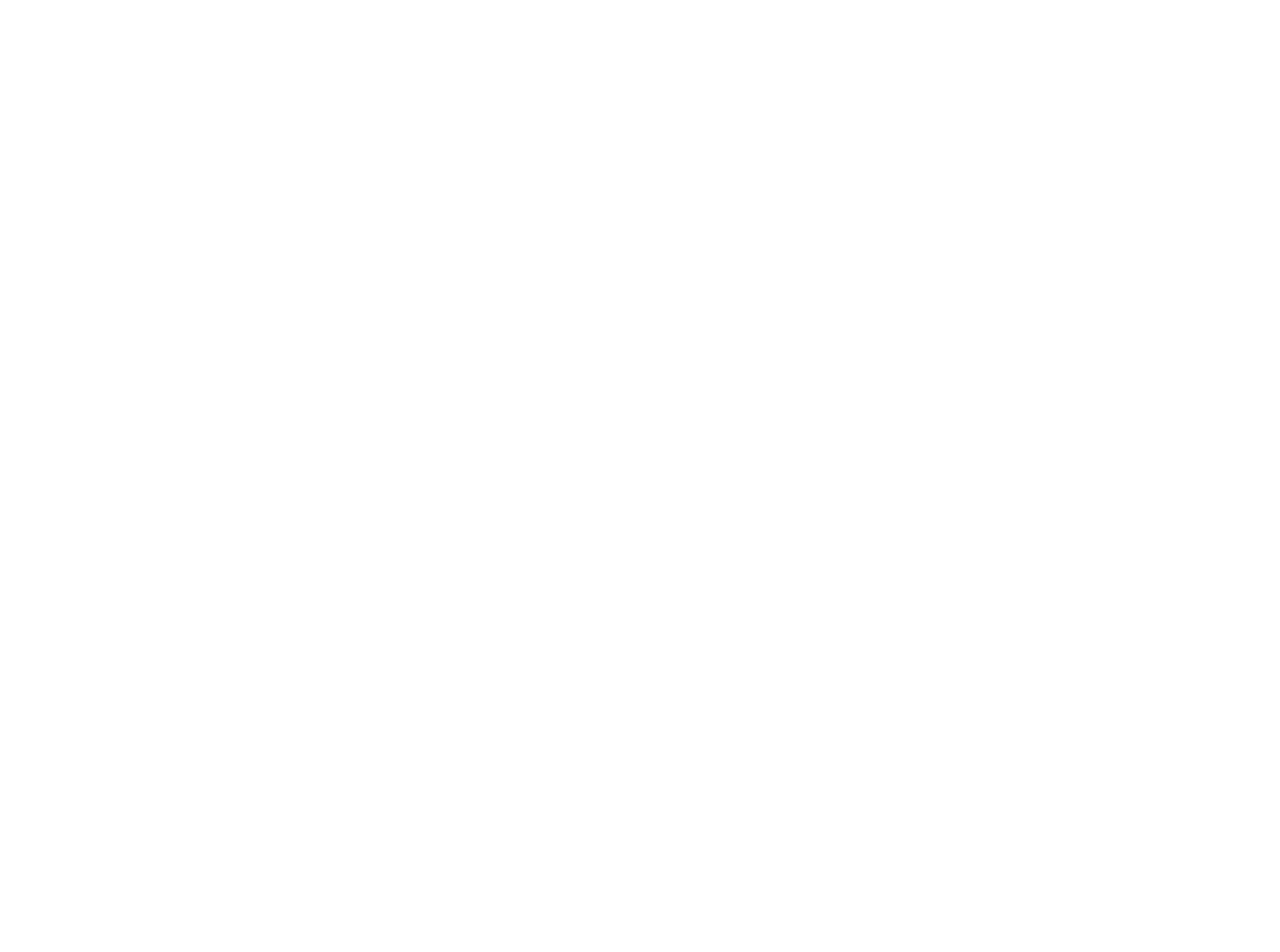
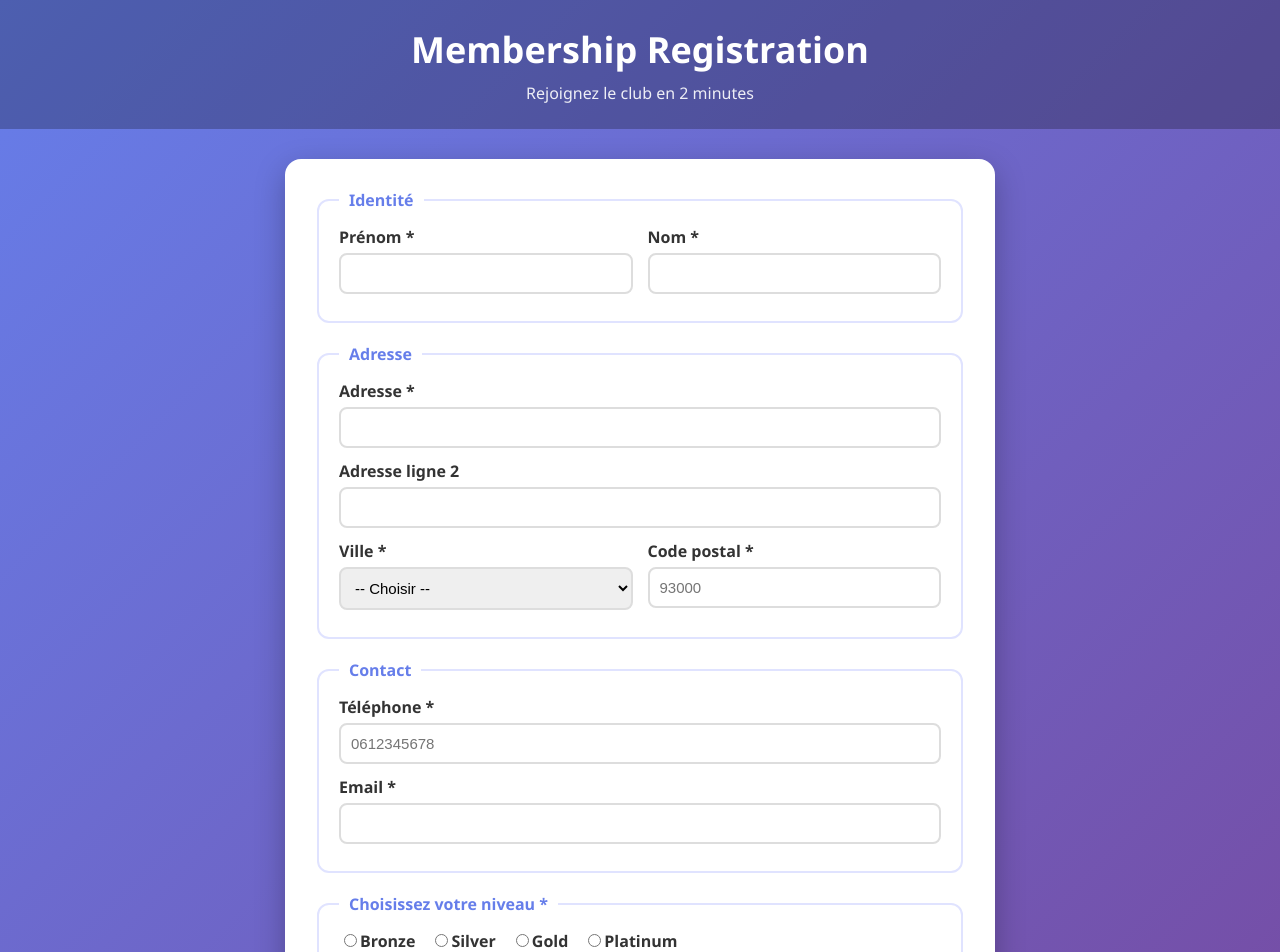
Before and after one commit to Zaid-Coder-Dev/React_starter, a React (Create React App) app: page / in a window 1280 px wide. Shown: the top 952 px of the page. Before the commit the page ends 800 px from the top, so only its background shows below. Built offline with nearby package versions, Linux system fonts and the light colour scheme.

Commit message:
tp formulaire

```diff
--- a/src/App.css
+++ b/src/App.css
@@ -1,38 +1,150 @@
-.App {
-  text-align: center;
+body {
+  margin: 0;
+  min-height: 100vh;
+  background: linear-gradient(135deg, #667eea, #764ba2);
+  font-family: "Segoe UI", Arial, sans-serif;
 }
 
-.App-logo {
-  height: 40vmin;
-  pointer-events: none;
+
+.entete {
+  background: rgba(0, 0, 0, 0.25);
+  color: white;
+  text-align: center;
+  padding: 25px 20px;
 }
 
-@media (prefers-reduced-motion: no-preference) {
-  .App-logo {
-    animation: App-logo-spin infinite 20s linear;
-  }
+.entete h1 {
+  margin: 0;
+  font-size: 36px;
 }
 
-.App-header {
-  background-color: #282c34;
-  min-height: 100vh;
+.entete p {
+  margin: 8px 0 0;
+  opacity: 0.9;
+}
+
+form {
+  max-width: 650px;
+  margin: 30px auto;
+  padding: 30px;
+  background: white;
+  border-radius: 16px;
+  box-shadow: 0 10px 30px rgba(0, 0, 0, 0.25);
+}
+
+fieldset {
+  border: 2px solid #e0e3ff;
+  border-radius: 12px;
+  margin-bottom: 20px;
+  padding: 15px 20px;
+}
+
+legend {
+  font-weight: bold;
+  color: #667eea;
+  padding: 0 10px;
+}
+
+.ligne {
+  display: flex;
+  gap: 15px;
+}
+
+.ligne > div {
+  flex: 1;
+}
+
+.champ {
   display: flex;
   flex-direction: column;
-  align-items: center;
-  justify-content: center;
-  font-size: calc(10px + 2vmin);
-  color: white;
+  flex: 1;
+  margin-bottom: 12px;
 }
 
-.App-link {
-  color: #61dafb;
+label {
+  font-weight: 600;
+  color: #333;
+  margin-bottom: 5px;
 }
 
-@keyframes App-logo-spin {
-  from {
-    transform: rotate(0deg);
-  }
-  to {
-    transform: rotate(360deg);
-  }
+input[type="text"],
+input[type="email"],
+input[type="tel"],
+select {
+  padding: 10px;
+  border: 2px solid #ddd;
+  border-radius: 8px;
+  font-size: 15px;
+  transition: border-color 0.2s, box-shadow 0.2s;
 }
+
+input:focus,
+select:focus {
+  outline: none;
+  border-color: #667eea;
+  box-shadow: 0 0 0 3px rgba(102, 126, 234, 0.25);
+}
+
+fieldset label {
+  display: inline-block;
+  margin-right: 15px;
+  cursor: pointer;
+}
+
+button {
+  width: 100%;
+  padding: 12px;
+  background: linear-gradient(135deg, #667eea, #764ba2);
+  color: white;
+  font-size: 16px;
+  font-weight: bold;
+  border: none;
+  border-radius: 8px;
+  cursor: pointer;
+  transition: transform 0.2s, opacity 0.2s;
+}
+
+button:hover:not(:disabled) {
+  transform: translateY(-2px);
+}
+
+button:disabled {
+  opacity: 0.5;
+  cursor: not-allowed;
+}
+
+.erreur {
+  color: #e53935;
+  font-size: 14px;
+  margin: 2px 0 8px;
+}
+
+.ok {
+  color: #2e7d32;
+  font-size: 14px;
+  margin: 2px 0 8px;
+}
+
+.carte {
+  max-width: 650px;
+  margin: 0 auto 30px;
+  padding: 25px 30px;
+  background: white;
+  border-radius: 16px;
+  border-left: 8px solid #667eea;
+  box-shadow: 0 10px 30px rgba(0, 0, 0, 0.25);
+}
+
+.carte h2 {
+  margin-top: 0;
+  color: #2e7d32;
+}
+
+.badge {
+  display: inline-block;
+  padding: 3px 12px;
+  background: #667eea;
+  color: white;
+  border-radius: 20px;
+  font-weight: bold;
+}
--- a/src/App.jsx
+++ b/src/App.jsx
@@ -1,11 +1,140 @@
-import logo from './logo.svg';
-import './App.css';
+import { useState } from "react";
+import "./App.css";
+import Header from "./components/Header";
+import Text from "./components/Text";
+import Select from "./components/Select";
+import Nombre from "./components/Nombre";
+import Radio from "./components/Radio";
+
+const villes = ["Tanger", "Rabat", "Salé", "Casablanca", "Marrakech", "Fès", "Agadir"];
+const niveaux = ["Bronze", "Silver", "Gold", "Platinum"];
 
 function App() {
+
+
+  // usestate
+  const [prenom, setPrenom] = useState("");
+  const [nom, setNom] = useState("");
+  const [adresse, setAdresse] = useState("");
+  const [adresse2, setAdresse2] = useState("");
+  const [ville, setVille] = useState("");
+  const [codePostal, setCodePostal] = useState("");
+  const [telephone, setTelephone] = useState("");
+  const [email, setEmail] = useState("");
+  const [niveau, setNiveau] = useState("");
+  const [accepte, setAccepte] = useState(false);
+  const [resultat, setResultat] = useState(null);
+
+
+
+
+
+  // Gestion des erreurs
+  const errors = {};
+
+  if (prenom !== "" && prenom.length < 2) errors.prenom = "Au moins 2 lettres";
+  if (nom !== "" && nom.length < 2) errors.nom = "Au moins 2 lettres";
+  if (codePostal !== "" && !/^[0-9]{5}$/.test(codePostal)) errors.codePostal = "5 chiffres";
+  if (telephone !== "" && !/^0[5-7][0-9]{8}$/.test(telephone)) errors.telephone = "10 chiffres, commence par 05, 06 ou 07";
+  if (email !== "" && !(email.includes("@") && email.includes("."))) errors.email = "Email invalide";
+
+
+
+
+
+  function handleSubmit(e) {
+    e.preventDefault();
+    if (Object.keys(errors).length > 0) return;
+      setResultat({prenom,nom,adresse,adresse2,ville,codePostal,telephone,email,niveau,});
+  }
+
+
+
+
+
+
   return (
-    <div className="App">
+    <>
+    <Header titre="Membership Registration" sousTitre="Rejoignez le club en 2 minutes" />
+    <main>
+    <form onSubmit={handleSubmit}>
+      <fieldset>
+        <legend>Identité</legend>
+        <div className="ligne">
+          <div>
+            <Text label="Prénom" name="prenom" value={prenom} onChange={(e) => setPrenom(e.target.value)} required />
+            {errors.prenom && <p className="erreur">{errors.prenom}</p>}
+          </div>
+          <div>
+            <Text label="Nom" name="nom" value={nom} onChange={(e) => setNom(e.target.value)} required />
+            {errors.nom && <p className="erreur">{errors.nom}</p>}
+          </div>
+        </div>
+      </fieldset>
 
-    </div>
+      <fieldset>
+        <legend>Adresse</legend>
+        <Text label="Adresse" name="adresse" value={adresse} onChange={(e) => setAdresse(e.target.value)} required />
+        <Text label="Adresse ligne 2" name="adresse2" value={adresse2} onChange={(e) => setAdresse2(e.target.value)} />
+        <div className="ligne">
+          <Select label="Ville" name="ville" value={ville} onChange={(e) => setVille(e.target.value)} options={villes} required />
+          <div>
+            <Nombre
+              label="Code postal" name="codePostal" value={codePostal}
+              onChange={(e) => setCodePostal(e.target.value)}
+              maxLength={5} placeholder="93000" required
+            />
+            {errors.codePostal && <p className="erreur">{errors.codePostal}</p>}
+          </div>
+        </div>
+      </fieldset>
+
+      <fieldset>
+        <legend>Contact</legend>
+        <Nombre
+          label="Téléphone" name="telephone" value={telephone}
+          onChange={(e) => setTelephone(e.target.value)}
+          maxLength={10} placeholder="0612345678" required
+        />
+        {errors.telephone && <p className="erreur">{errors.telephone}</p>}
+        {telephone !== "" && !errors.telephone && <p className="ok">✓ Numéro valide</p>}
+
+        <Text label="Email" name="email" type="email" value={email} onChange={(e) => setEmail(e.target.value)} required />
+        {errors.email && <p className="erreur">{errors.email}</p>}
+        {email !== "" && !errors.email && <p className="ok">✓ Email valide</p>}
+      </fieldset>
+
+      <Radio
+        label="Choisissez votre niveau" name="niveau" value={niveau}
+        onChange={(e) => setNiveau(e.target.value)} options={niveaux} required
+      />
+
+      <label>
+        <input type="checkbox" checked={accepte} onChange={(e) => setAccepte(e.target.checked)} required />
+        J'accepte les conditions générales *
+      </label>
+
+      <p>
+        <button type="submit" disabled={!accepte}>Registrer</button>
+      </p>
+    </form>
+
+    {resultat && (
+      <div className="carte">
+        <h2>Inscription réussie ✓</h2>
+        <p><strong>Nom :</strong> {resultat.prenom} {resultat.nom}</p>
+        <p>
+          <strong>Adresse :</strong> {resultat.adresse}
+          {resultat.adresse2 && `, ${resultat.adresse2}`}, {resultat.codePostal} {resultat.ville}
+        </p>
+        <p><strong>Téléphone :</strong> {resultat.telephone}</p>
+        <p><strong>Email :</strong> {resultat.email}</p>
+        <p><strong>Niveau :</strong> <span className="badge">{resultat.niveau}</span></p>
+        <button type="button" onClick={() => setResultat(null)}>Fermer</button>
+      </div>
+    )}
+    </main>
+   </>
   );
 }
 
--- /dev/null
+++ b/src/components/Header.jsx
@@ -0,0 +1,8 @@
+export default function Header({ titre, sousTitre }) {
+  return (
+    <header className="entete">
+      <h1>{titre}</h1>
+      {sousTitre && <p>{sousTitre}</p>}
+    </header>
+  );
+}
--- /dev/null
+++ b/src/components/Nombre.jsx
@@ -0,0 +1,25 @@
+export default function Nombre({
+  label, name, value, onChange, required = false,
+  maxLength, pattern, title, placeholder,
+}) {
+  return (
+    <div className="champ">
+      <label htmlFor={name}>
+        {label}
+        {required && " *"}
+      </label>
+      <input
+        id={name}
+        name={name}
+        type="tel"
+        value={value}
+        onChange={onChange}
+        required={required}
+        maxLength={maxLength}
+        pattern={pattern}
+        title={title}
+        placeholder={placeholder}
+      />
+    </div>
+  );
+}
--- /dev/null
+++ b/src/components/Radio.jsx
@@ -0,0 +1,24 @@
+export default function Radio({ label, name, value, onChange, options, required = false }) {
+  return (
+    <fieldset>
+      <legend>
+        {label}
+        {required && " *"}
+      </legend>
+
+      {options.map((opt) => (
+        <label key={opt}>
+          <input
+            type="radio"
+            name={name}
+            value={opt}
+            checked={value === opt}
+            onChange={onChange}
+            required={required}
+          />
+          {opt}
+        </label>
+      ))}
+    </fieldset>
+  );
+}
--- /dev/null
+++ b/src/components/Select.jsx
@@ -0,0 +1,24 @@
+export default function Select({ label, name, value, onChange, options, required = false }) {
+  return (
+    <div className="champ">
+      <label htmlFor={name}>
+        {label}
+        {required && " *"}
+      </label>
+      <select
+        id={name}
+        name={name}
+        value={value}
+        onChange={onChange}
+        required={required}
+      >
+        <option value="">-- Choisir --</option>
+        {options.map((opt) => (
+          <option key={opt} value={opt}>
+            {opt}
+          </option>
+        ))}
+      </select>
+    </div>
+  );
+}
--- /dev/null
+++ b/src/components/Text.jsx
@@ -0,0 +1,18 @@
+export default function Text({ label, name, value, onChange, required = false, type = "text" }) {
+  return (
+    <div className="champ">
+      <label htmlFor={name}>
+        {label}
+        {required && " *"}
+      </label>
+      <input
+        id={name}
+        name={name}
+        type={type}
+        value={value}
+        onChange={onChange}
+        required={required}
+      />
+    </div>
+  );
+}
```
Also changed, not shown: TP Formulaire.jpeg (added).
